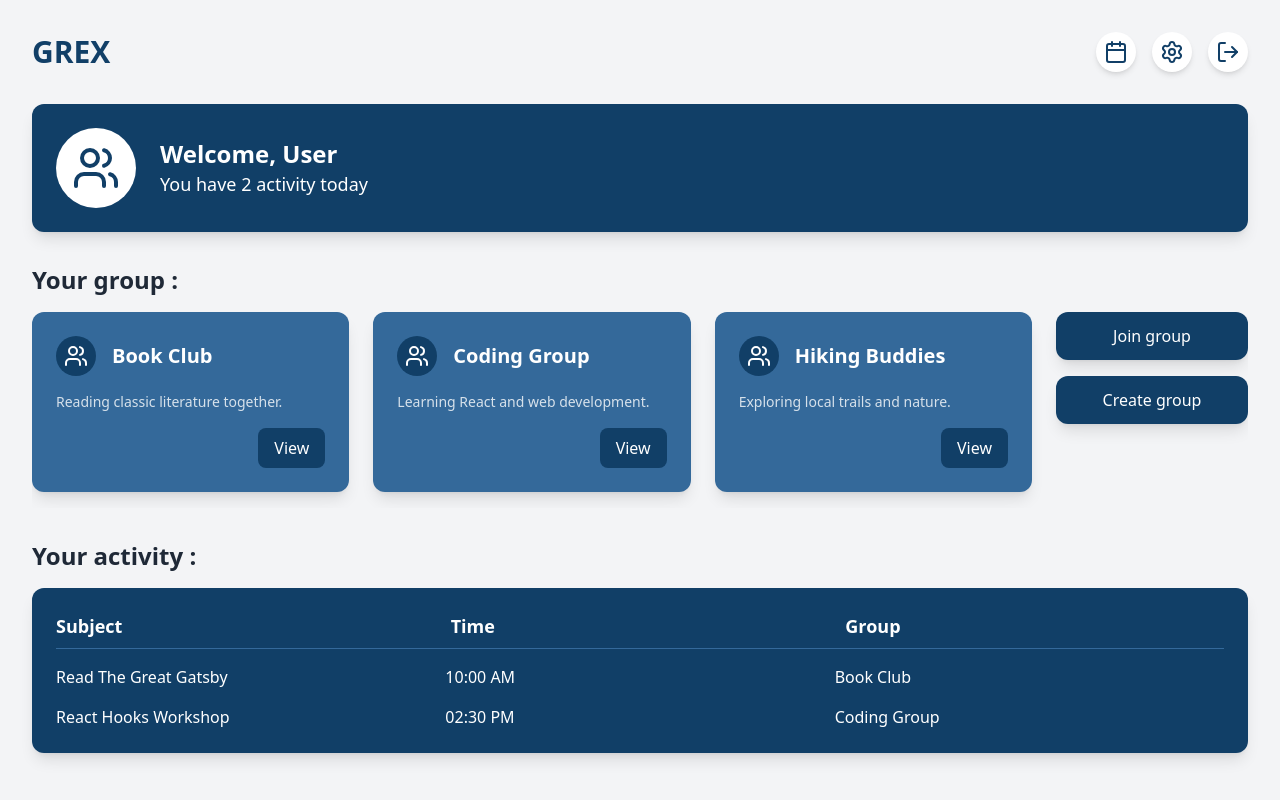
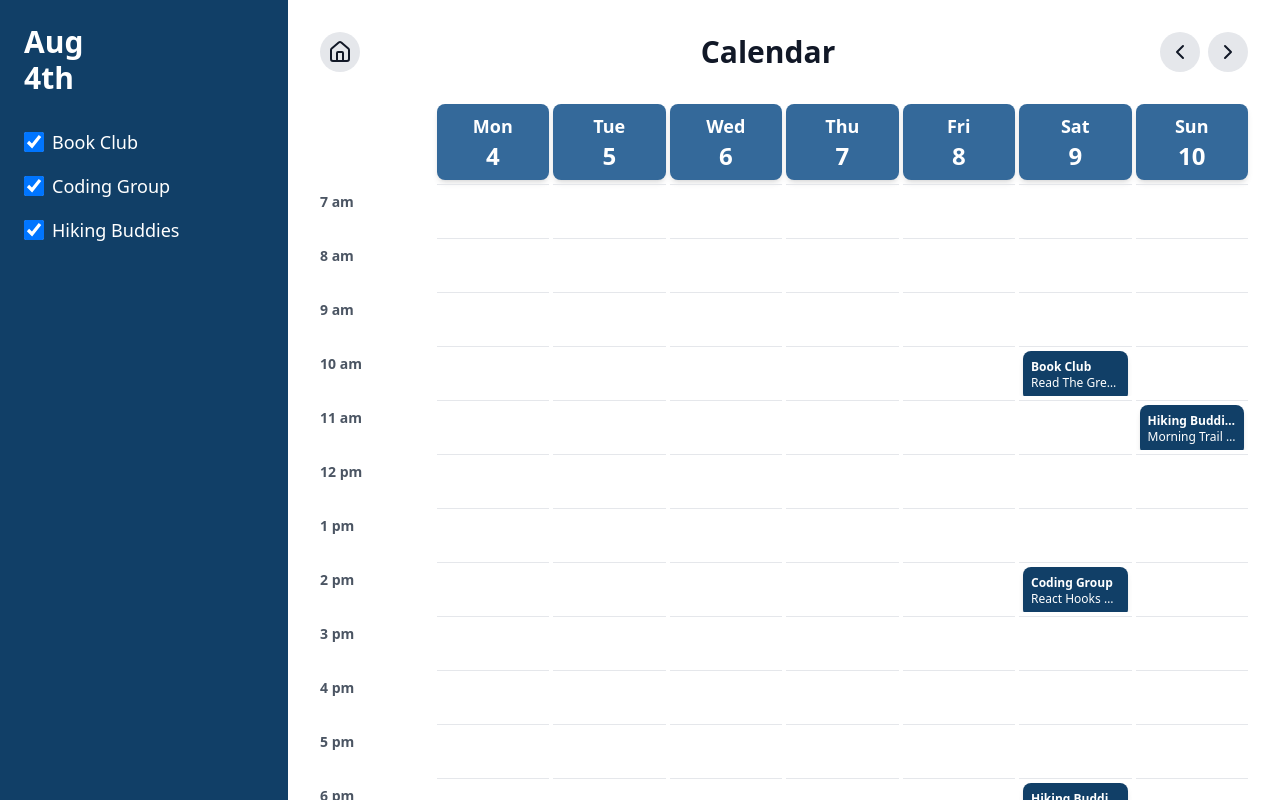
Before and after one commit to Lysokunvoath/IC_Bootcamp, a React (Vite) app: page / in a window 1280 px wide. Both pictures are taken after a click on the button 1116 px from the left and 52 px from the top of the page. Shown: the top 800 px of the page. Built offline with nearby package versions, Linux system fonts and the light colour scheme.

Commit message:
Implement calendar view

```diff
--- a/src/App.tsx
+++ b/src/App.tsx
@@ -1,9 +1,8 @@
-import { useState } from 'react';
-import { Home, LogOut, Calendar, Plus, Users, Settings, Search, Copy, Star } from 'lucide-react';
-import { format } from 'date-fns';
+import { useState, useEffect } from 'react';
+import { Home, LogOut, Calendar, Plus, Users, Settings, ChevronLeft, ChevronRight, Star } from 'lucide-react';
+import { format, startOfWeek, addDays, getDay, isSameDay, isSameMonth } from 'date-fns';
 
-// This is a simplified version of the app focusing on the homepage.
-// All Firebase logic, routing, and other pages have been removed.
+// This is a self-contained application with both the Home and Calendar pages.
 // Mock data is used to simulate a user's groups and activities.
 
 // Helper function to format a time string
@@ -17,22 +16,28 @@ export default function App() {
     // Mock user ID and data for a single user
     const userId = 'user_123';
 
-    // Mock data for groups and meetups
-    const [groups, setGroups] = useState([
+    // State to manage which page is currently displayed
+    const [currentPage, setCurrentPage] = useState('home');
+
+    // Mock data for groups and meetups, centralized for both pages
+    const [groups] = useState([
         { id: 'group_1', name: 'Book Club', description: 'Reading classic literature together.', members: ['user_123', 'user_456'], owner: 'user_123' },
         { id: 'group_2', name: 'Coding Group', description: 'Learning React and web development.', members: ['user_123', 'user_789'], owner: 'user_123' },
         { id: 'group_3', name: 'Hiking Buddies', description: 'Exploring local trails and nature.', members: ['user_123', 'user_012'], owner: 'user_456' },
     ]);
 
-    const [meetups, setMeetups] = useState([
+    const [meetups] = useState([
         { id: 'meetup_1', name: 'Read The Great Gatsby', date: new Date().setHours(10, 0, 0), groupId: 'group_1' },
         { id: 'meetup_2', name: 'React Hooks Workshop', date: new Date().setHours(14, 30, 0), groupId: 'group_2' },
         { id: 'meetup_3', name: 'Morning Trail Hike', date: new Date().setDate(new Date().getDate() + 1), groupId: 'group_3' },
+        { id: 'meetup_4', name: 'Evening Walk', date: new Date().setHours(18, 0, 0), groupId: 'group_3' },
     ]);
 
-    const [favoriteGroupIds, setFavoriteGroupIds] = useState(['group_1']);
+    const [favoriteGroupIds] = useState(['group_1']);
 
-    // Simulating user-specific logic
+    // --- Homepage Component ---
+    const HomePage = () => {
+        // Sort groups to show favorites first
         const sortedGroups = [...groups].sort((a, b) => {
             const aIsFavorite = favoriteGroupIds.includes(a.id);
             const bIsFavorite = favoriteGroupIds.includes(b.id);
@@ -50,10 +55,10 @@ export default function App() {
                    meetupDate.getDate() === today.getDate();
         });
 
-    // Mock functions for navigation that would lead to other pages
+        // Mock functions for navigation
         const mockNavigate = (page) => {
-        alert(`Navigating to ${page} page...`);
-        // In a real app, this would change the `currentPage` state
+            // In a real app, this would handle routing
+            console.log(`Navigating to ${page} page...`);
         };
 
         return (
@@ -62,7 +67,7 @@ export default function App() {
                 <div className="flex justify-between items-center mb-8 text-[#113F67]">
                     <h1 className="text-3xl font-bold">GREX</h1>
                     <div className="flex space-x-4">
-                    <button onClick={() => mockNavigate('calendar')} className="p-2 bg-white rounded-full shadow-md hover:bg-gray-100 transition-colors">
+                        <button onClick={() => setCurrentPage('calendar')} className="p-2 bg-white rounded-full shadow-md hover:bg-gray-100 transition-colors">
                             <Calendar size={24} />
                         </button>
                         <button onClick={() => mockNavigate('settings')} className="p-2 bg-white rounded-full shadow-md hover:bg-gray-100 transition-colors">
@@ -123,7 +128,7 @@ export default function App() {
                             {todayMeetups.map(meetup => (
                                 <div key={meetup.id} className="grid grid-cols-3 text-md">
                                     <span>{meetup.name}</span>
-                                <span>{formatTime(meetup.date)}</span>
+                                    <span>{formatTime(new Date(meetup.date))}</span>
                                     <span>{groups.find(g => g.id === meetup.groupId)?.name || 'N/A'}</span>
                                 </div>
                             ))}
@@ -134,4 +139,147 @@ export default function App() {
                 </div>
             </div>
         );
+    };
+
+    // --- Calendar View Component ---
+    const CalendarView = () => {
+        // State for the calendar
+        const [currentWeekStart, setCurrentWeekStart] = useState(startOfWeek(new Date(), { weekStartsOn: 1 }));
+        const [selectedGroups, setSelectedGroups] = useState({});
+
+        // Initialize selected groups on component mount
+        useEffect(() => {
+            const initialSelected = groups.reduce((acc, group) => ({ ...acc, [group.id]: true }), {});
+            setSelectedGroups(initialSelected);
+        }, [groups]);
+
+        // Function to change the week displayed
+        const changeWeek = (direction) => {
+            setCurrentWeekStart(prev => addDays(prev, direction * 7));
+        };
+
+        // Function to toggle group visibility in the calendar
+        const toggleGroupSelection = (groupId) => {
+            setSelectedGroups(prev => ({ ...prev, [groupId]: !prev[groupId] }));
+        };
+
+        // Prepare data for rendering the calendar
+        const days = Array.from({ length: 7 }, (_, i) => addDays(currentWeekStart, i));
+        const hours = Array.from({ length: 14 }, (_, i) => i + 7); // 7 AM to 8 PM
+
+        // Filter meetups for the current week and selected groups
+        const meetupsInWeek = meetups.filter(meetup => {
+            const meetupDate = new Date(meetup.date);
+            return selectedGroups[meetup.groupId] &&
+                   meetupDate &&
+                   isSameMonth(meetupDate, currentWeekStart) &&
+                   meetupDate >= currentWeekStart &&
+                   meetupDate < addDays(currentWeekStart, 7);
+        });
+
+        return (
+            <div className="flex min-h-screen bg-white text-gray-900 font-sans">
+                {/* Sidebar */}
+                <div className="w-72 bg-[#113F67] text-white p-6 flex-shrink-0">
+                    <h1 className="text-3xl font-bold mb-8">
+                        {format(currentWeekStart, 'MMM')}
+                        <br />
+                        {format(currentWeekStart, 'do')}
+                    </h1>
+                    <div className="space-y-4">
+                        {groups.map(group => (
+                            <div key={group.id} className="flex items-center space-x-2">
+                                <input
+                                    type="checkbox"
+                                    checked={selectedGroups[group.id] || false}
+                                    onChange={() => toggleGroupSelection(group.id)}
+                                    className="w-5 h-5 text-[#34699A] bg-white border-gray-300 rounded focus:ring-[#34699A] cursor-pointer"
+                                />
+                                <span className="text-white text-lg">{group.name}</span>
+                            </div>
+                        ))}
+                    </div>
+                </div>
+
+                {/* Main Calendar View */}
+                <div className="flex-1 p-8">
+                    <div className="flex justify-between items-center mb-8">
+                        {/* Back button for navigation */}
+                        <button onClick={() => setCurrentPage('home')} className="p-2 mr-4 bg-gray-200 rounded-full hover:bg-gray-300 transition-colors">
+                            <Home size={24} />
+                        </button>
+                        <h1 className="text-3xl font-bold">Calendar</h1>
+                        <div className="flex items-center space-x-2">
+                            <button onClick={() => changeWeek(-1)} className="p-2 bg-gray-200 rounded-full hover:bg-gray-300 transition-colors">
+                                <ChevronLeft size={24} />
+                            </button>
+                            <button onClick={() => changeWeek(1)} className="p-2 bg-gray-200 rounded-full hover:bg-gray-300 transition-colors">
+                                <ChevronRight size={24} />
+                            </button>
+                        </div>
+                    </div>
+
+                    <div className="grid grid-cols-8 gap-1">
+                        {/* Day headers */}
+                        <div className="col-span-1"></div>
+                        {days.map((day, index) => (
+                            <div key={index} className="flex flex-col items-center justify-center p-2 rounded-lg bg-[#34699A] text-white shadow-md">
+                                <span className="text-lg font-semibold">{format(day, 'E')}</span>
+                                <span className="text-2xl font-bold">{format(day, 'd')}</span>
+                            </div>
+                        ))}
+
+                        {/* Time slots and meetups */}
+                        {hours.map(hour => (
+                            <>
+                                <div className="col-span-1 text-sm font-semibold text-gray-600 flex items-start pt-2">
+                                    {hour % 12 === 0 ? 12 : hour % 12} {hour < 12 ? 'am' : 'pm'}
+                                </div>
+                                {days.map((day, dayIndex) => (
+                                    <div key={`${dayIndex}-${hour}`} className="col-span-1 border-t border-gray-200 relative min-h-[50px] overflow-hidden">
+                                        {meetupsInWeek.map(meetup => {
+                                            const meetupDate = new Date(meetup.date);
+                                            const meetupHour = meetupDate.getHours();
+                                            if (isSameDay(meetupDate, day) && meetupHour === hour) {
+                                                const group = groups.find(g => g.id === meetup.groupId) || {};
+                                                return (
+                                                    <div
+                                                        key={meetup.id}
+                                                        className="absolute top-0 left-0 right-0 p-2 m-1 rounded-lg text-white bg-[#113F67] shadow-md z-10 text-xs font-medium"
+                                                        style={{ height: 'calc(50px * 1)' }}
+                                                    >
+                                                        <p className="font-bold truncate">{group.name}</p>
+                                                        <p className="truncate">{meetup.name}</p>
+                                                    </div>
+                                                );
                                             }
+                                            return null;
+                                        })}
+                                    </div>
+                                ))}
+                            </>
+                        ))}
+                    </div>
+                </div>
+            </div>
+        );
+    };
+
+    // --- Main App Logic & Routing ---
+    const renderPage = () => {
+        switch (currentPage) {
+            case 'home':
+                return <HomePage />;
+            case 'calendar':
+                return <CalendarView />;
+            default:
+                return <HomePage />;
+        }
+    };
+
+    return (
+        <div className="font-sans antialiased text-gray-900 dark:text-gray-100 bg-gray-100 dark:bg-gray-900 min-h-screen">
+            {renderPage()}
+        </div>
+    );
+}
```
Lines whose indentation alone changed are shown as unchanged.
